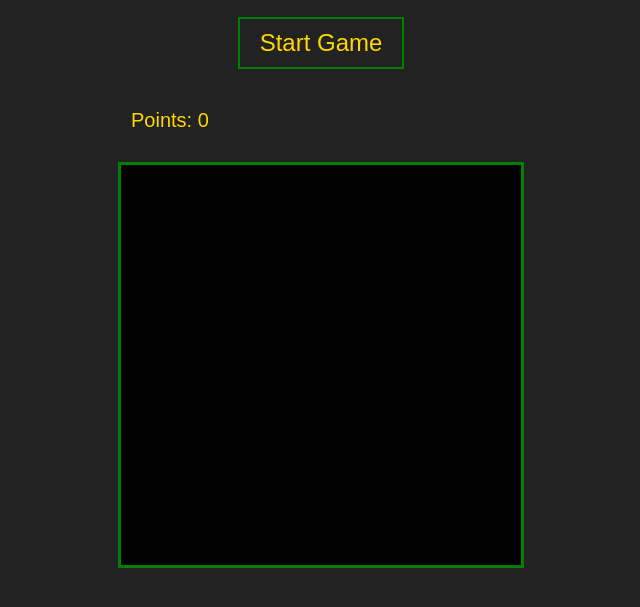
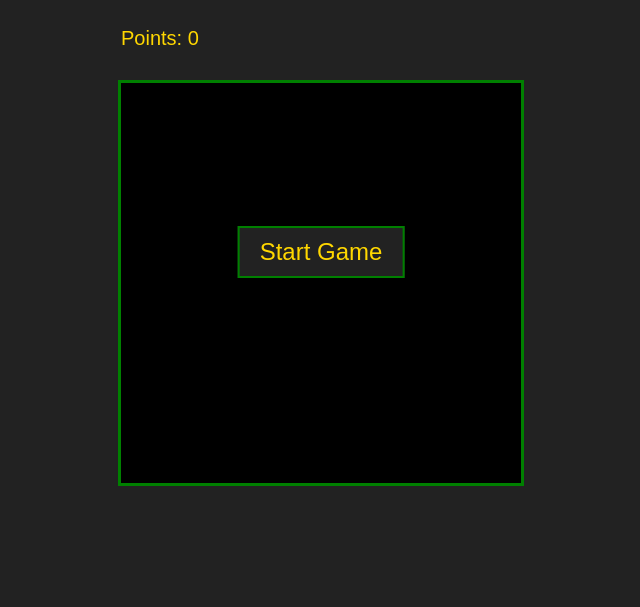
Before and after one commit to waali81/SnakeGame, a plain HTML site: page index.html in a window 1280 px wide. Shown: the part 81-688 px from the top of the page, without its empty margins (319-959 px from the left). Drawn offline with Linux system fonts and the light colour scheme.

Commit message:
Start Game-painikkeen sijainti

```diff
--- a/index.html
+++ b/index.html
@@ -8,7 +8,6 @@
 </head>
 <body>
   <h1>Snake Game</h1>
-  <button id="startButton">Start Game</button>
   <div class="game-container">
     <p id="score">Points: 0</p>
     <div id="gameModal" class="modal">
@@ -19,6 +18,7 @@
       </div>
     </div>
     <canvas id="game" width="400" height="400"></canvas>
+    <button id="startButton">Start Game</button>
   </div>
   <script src="game.js"></script>
 </body>
--- a/styles.css
+++ b/styles.css
@@ -14,14 +14,17 @@ h1 {
 }
 
 #startButton {
+    position: absolute;
+    top: 50%;
+    left: 50%;
+    transform: translate(-50%, -50%);
+    z-index:1;
     color: gold;
     background-color: #222;
     border: 2px solid green;
     font-size: 24px;
     padding: 10px 20px;
     cursor: pointer;
-    margin: 20px auto;
-    display: block;
 }
 
 .game-container {
@@ -39,7 +42,6 @@ h1 {
     font-size: 20px;
     width: 100%;
     text-align: left;
-    margin-left: 20px;
 }
 
 canvas {
```
